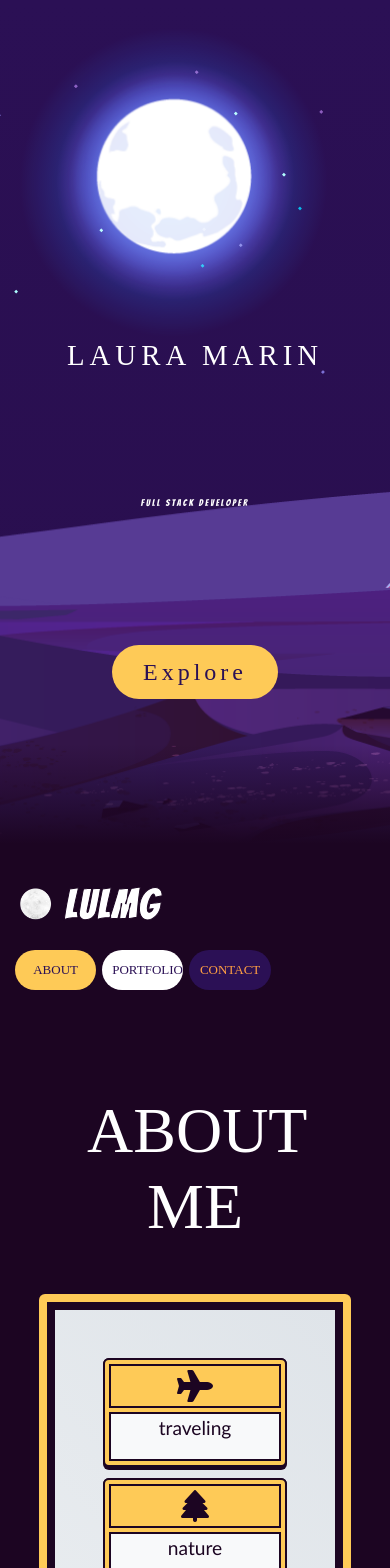
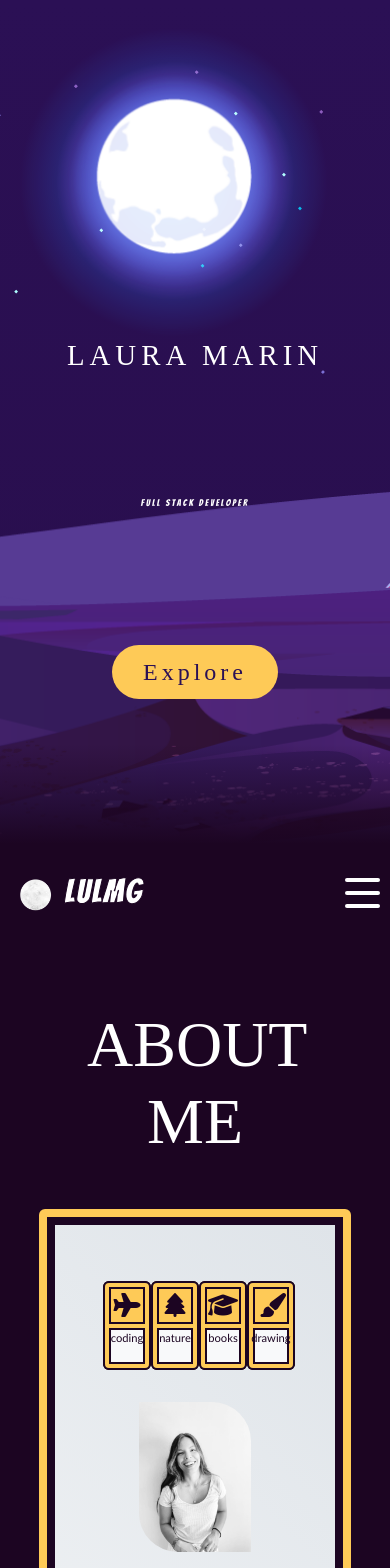
Before and after one commit to LulMg/portfolio-2022, a React (Create React App) app: page / in a window 390 px wide. Shown: the top 1568 px of the page. Built offline with nearby package versions, Linux system fonts and the light colour scheme; a web font is replaced by a local one.

Commit message:
responsive changes

```diff
--- a/src/App.js
+++ b/src/App.js
@@ -35,41 +35,41 @@ function App() {
             <div className="container p-2 rounded" id="bgMain">
               <div className="p-5" id="bgAboutMe">
                 <div className="hobbies">
-                  <div>
+                  <div className="mt-2 h">
                     <components.Hobbie
-                      nameIcon={<i className="fa-solid fa-plane fa-2x m-1"></i>}
-                      text={"traveling"}
+                      nameIcon={<i className="fa-solid fa-plane fa-xl m-3"></i>}
+                      text={"coding"}
                     />
                   </div>
-                  <div className="mt-2">
+                  <div className="mt-2 h">
                     <components.Hobbie
-                      nameIcon={<i className="fa-solid fa-tree fa-2x m-1"></i>}
+                      nameIcon={<i className="fa-solid fa-tree fa-xl m-3"></i>}
                       text={"nature"}
                     />
                   </div>
-                  <div className="mt-2">
+                  <div className="mt-2 h">
                     <components.Hobbie
                       nameIcon={
-                        <i className="fa-solid fa-graduation-cap fa-2x m-1"></i>
+                        <i className="fa-solid fa-graduation-cap fa-xl m-3"></i>
                       }
                       text={"books"}
                     />
                   </div>
-                  <div className="mt-2">
+                  <div className="mt-2 h">
                     <components.Hobbie
                       nameIcon={
-                        <i className="fa-solid fa-paintbrush fa-2x m-1"></i>
+                        <i className="fa-solid fa-paintbrush fa-xl m-3"></i>
                       }
                       text={"drawing"}
                     />
                   </div>
                 </div>
-                <span className="aboutMeSec text-center">
+                <span className="aboutMeSec">
                   <img src={avatar} alt="avatar" />
 
                   <a href={resume} className="btn mt-2" id="cv">
                     <span className="d-flex justify-content-center">
-                      <span className="me-3">
+                      <span className="me-2">
                         <i className="fa-solid fa-file fa-lg"></i>
                       </span>
                       <h6>RESUME (CV)</h6>
@@ -83,7 +83,7 @@ function App() {
                     <h1 className="text-center my-5" id="hello">
                       Hello World!
                     </h1>
-                    <div className="">
+                    <div>
                       <p>
                         I'm Laura Marín, a
                         <span className="FullStk"> Full Stack developer </span>
@@ -147,17 +147,17 @@ function App() {
             <h2 className="wavy"> CONTACT ME</h2>
           </div>
           <div className="d-flex justify-content-center access">
-            <div>
+            <div className="footerbutton">
               <a href="https://github.com/LulMg">
                 <components.BotonPurp title= {<i className="fa-brands fa-github-alt fa-2x px-1"></i>}/>
               </a>
             </div>
-            <div className="mx-5">
+            <div className="mx-5 footerbutton">
               <a href="https://www.linkedin.com/in/lauramarinlulm/">
                 <components.BotonW title= {<i className="fa-brands fa-linkedin fa-2x px-1"></i>}/>
               </a>
             </div>
-          <div className="text-center mail">
+          <div className="text-center mail footerbutton">
               <a href="mailto:lulumarin.25.lm@gmail.com">
                 <components.BotonW title= {<i className="fa-solid fa-envelope fa-2x px-1"></i>}/>
               </a>
--- /dev/null
+++ b/src/components/hamburguerButton.js
@@ -0,0 +1,14 @@
+import React from "react";
+import "../styles/hamburguerButton.css";
+
+function HamburguerButton(props) {
+  return (
+    <div onClick={props.handleClick} className={`icon nav-icon-5 ${props.active ? 'open' : ''}`}>
+      <span></span>
+      <span></span>
+      <span></span>
+    </div>
+  );
+}
+
+export default HamburguerButton;
--- a/src/components/navBar.js
+++ b/src/components/navBar.js
@@ -1,32 +1,41 @@
-import React from "react";
+import React, {useState} from "react";
 import { BotonPurp, BotonW, BotonY } from "./boton";
 import "../styles/navbar.css";
 import logo from "../images/logo.png";
+import HamburguerButton from "./hamburguerButton";
 
 export function NavBar() {
-
+  const [active, setActive] = useState(false)
+  const handleClick = () =>{
+    setActive(!active)
+  }
   return (
-    <nav className="navbar sticky-top">
+    <nav className="sticky-top">
       <div className="container lol">
         <a className="navbar-brand" href="#">
-          <span className="d-flex">
+          <span className="logo">
             <img src={logo} alt="logo"></img>
             <h1 id="l" className="mx-1">
               LuLMg
             </h1>
           </span>
         </a>
-        <span className="navbar-text botones">
-          <a href="#explore">
+        <span className={`navbar-text botones ${active ? 'active' : ''}`}>
+          <div className="links">
+            <a onClick={handleClick} href="#explore">
               <BotonPurp title="ABOUT" />
             </a>
-          <a href="#portfolioTitle">
+            <a onClick={handleClick} href="#portfolioTitle">
               <BotonW title="PORTFOLIO" />
             </a>
-          <a href="#contact">
+            <a onClick={handleClick} href="#contact">
               <BotonY title="CONTACT" />
             </a>
+          </div>
         </span>
+      </div>
+        <div className="burguerButton">
+          <HamburguerButton active={active} handleClick = {handleClick}/>
         </div>
     </nav>
   );
--- a/src/index.css
+++ b/src/index.css
@@ -1,5 +1,6 @@
 *{
   scroll-behavior:smooth;
+  box-sizing: border-box;
 }
 body {
   margin: 0;
--- a/src/styles/App.css
+++ b/src/styles/App.css
@@ -4,7 +4,7 @@
   position: relative;
 }
 p{
-  font-size: 1.2em;
+  font-size: 2.1vh;
   color: #fff
 }
 .bodyPart{
@@ -22,16 +22,19 @@ p{
   width: 75%;
   height: auto;
   border-radius: 15px 105px;
-  box-sizing: border-box;
+}
+.aboutMeSec{
   padding: 1rem;
-  box-sizing: border-box;
+  display: flex;
+  flex-direction: column;
+  align-items: center;
 }
 #bgAboutMe{
   display: flex;
   justify-content: center;
+  align-items: center;
   background: linear-gradient(45deg, rgb(255, 255, 255), #dfe4e9);
   border: 8px solid #1c0522;
-  box-sizing: border-box;
 }
 #bgMain{
   background-color: #feca57;
@@ -66,11 +69,11 @@ p{
   height: 8rem;
   margin-right: 5px;
 }
-#skillBg img:hover{
+/* #skillBg img:hover{
   transform: translateY(-10%);
   transition: all 0.3s ease-in-out;
   border-bottom: 5px solid #1c0522;
-}
+} */
 .wave{
 background-color: rgb(255, 255, 255);
 }
@@ -191,16 +194,29 @@ background-color: rgb(255, 255, 255);
   display: flex;
   flex-direction: column;
 }
+.footerbutton:hover{
+  transform: translateY(-2%);
+  transition: all 0.2s ease-in-out;
+}
 
-@media screen and (max-width: 700px){
+@media screen and (max-width: 850px){
   #bgAboutMe{
     display:block;
+    justify-content: center;
+    align-items: center;
   }
   #bgAboutMe img{
     padding-left: 20%;
+    width: 95%;
+    border-radius: 5px 55px;
+    padding: 1rem;
   }
-  #cv{
-    margin-left: 20%;
+  .btn h6{
+    font-size: 63%;
+  }
+  .btn{
+    align-items: center;
+    justify-content: center;
   }
   #skillBg img{
     width: 18%;
@@ -208,6 +224,16 @@ background-color: rgb(255, 255, 255);
   }
   #contact h2{
     font-size: 3rem;
+  }
+  .hobbies{
+    display: flex;
+    flex-direction: row;
+    justify-content: space-around;
+    align-items: center;
+  }
+  p{
+    font-size: 2vh;
+    color: #fff
   }
 }
 .freeVec p{
--- a/src/styles/button.css
+++ b/src/styles/button.css
@@ -17,9 +17,9 @@ button{
     background: #2b1055;
     color: #ff9f43;
 }
-@media screen and (max-width: 700px){
+@media only screen and (max-width:850px){
     button{
-      width: 32%;
+      /* width: 32%; */
       height: auto;
       font-size: small;
     }
--- a/src/styles/carousel.css
+++ b/src/styles/carousel.css
@@ -1,7 +1,3 @@
-.papiro:hover{
-    transform: translateY(-3%);
-    transition: all 0.2s ease-in-out;
-}
 .flechas{
     color: #ff9f43;
     font-size:large;
--- /dev/null
+++ b/src/styles/hamburguerButton.css
@@ -0,0 +1,50 @@
+.nav-icon-5{
+    width: 35px;
+    height: 30px;
+    margin: 10px 10px;
+    position: relative;
+    cursor: pointer;
+    /* display: inline-block; */
+  }
+  .nav-icon-5 span{
+    background-color:#fff;
+    position: absolute;
+    border-radius: 2px;
+    transition: .3s cubic-bezier(.8, .5, .2, 1.4);
+    width:100%;
+    height: 4px;
+    transition-duration: 500ms
+  }
+  .nav-icon-5 span:nth-child(1){
+    top:0px;
+    left: 0px;
+  }
+  .nav-icon-5 span:nth-child(2){
+    top:13px;
+    left: 0px;
+    opacity:1;
+  }
+  .nav-icon-5 span:nth-child(3){
+    bottom:0px;
+    left: 0px;
+  }
+  .nav-icon-5:not(.open):hover span:nth-child(1){
+    transform: rotate(-3deg) scaleY(1.1);
+  }
+  .nav-icon-5:not(.open):hover span:nth-child(2){
+    transform: rotate(3deg) scaleY(1.1);
+  }
+  .nav-icon-5:not(.open):hover span:nth-child(3){
+    transform: rotate(-4deg) scaleY(1.1);
+  }
+  .nav-icon-5.open span:nth-child(1){
+    transform: rotate(45deg);
+    top: 13px;
+  }
+  .nav-icon-5.open span:nth-child(2){
+    opacity:0;
+  }
+  .nav-icon-5.open span:nth-child(3){
+    transform: rotate(-45deg);
+    top: 13px;
+  }
--- a/src/styles/hobbie.css
+++ b/src/styles/hobbie.css
@@ -11,6 +11,8 @@
 }
 .bor{
     border: 2px solid #1c0522;
+    display: flex;
+    justify-content: center;
 }
 #hobbieStyle:hover{
     transform: translateY(-8%);
@@ -19,8 +21,25 @@
 .textIcon{
     color: #1c0522;
     font-family: 'Gill Sans', 'Gill Sans MT', Calibri, 'Trebuchet MS', sans-serif;
-    /* font-size: medium; */
+    font-size: 100%;
 }
 i{
     color: #1c0522;
 }
+.h{
+    display: flex;
+    justify-content: center;
+    width: 3rem;
+    height: auto;
+}
+@media only screen and (max-width:850px){
+    .bodyHobb{
+        background-color: #220505;
+        width: 100%;
+        height: 90%;
+    }
+    .textIcon{
+        font-size: 70%;
+    }
+
+}
--- a/src/styles/navbar.css
+++ b/src/styles/navbar.css
@@ -1,6 +1,9 @@
 .lol{
-    z-index: 9;
-    white-space: nowrap
+    /* z-index: 9; */
+    /* white-space: nowrap; */
+    display: flex;
+    justify-content: space-between;
+    align-items: center;
 }
 span h1{
     font-weight: 800;
@@ -11,8 +14,56 @@ span h1{
 span h1#l{
     color: #fff;
     -webkit-text-stroke: 1px #1c0522;
-
 }
 img{
     height: 3rem;
 }
+.burguerButton{
+    display: none;
+}
+.logo{
+    display: flex;
+    align-items: center;
+    margin-top: 4px;
+}
+
+@media only screen and (max-width:850px){
+    .navbar-text{
+        display: flex;
+        flex-direction:column;
+        width: 100%;
+        height: 100vh;
+        background-color: #f8c24c;
+        border-radius: 0 0 5% 50%;
+        margin-top: -2995px;
+        transition: all 0.8s ease;
+    }
+    .navbar-text.active{
+        display: block;
+        flex-direction: column;
+        position: absolute;
+        top: 0;
+        width: 100%;
+        height: 100vh;
+        justify-content: center;
+        align-items: center;
+        margin-top: 0;
+    }
+    .links{
+        display: flex;
+        flex-direction:column;
+        justify-content: center;
+        align-items: center;
+        width: 100%;
+        height: 100vh;
+    }
+    .botones a{
+        padding: 5px;
+    }
+    .burguerButton{
+        display:block;
+    }
+    nav{
+        display: flex;
+    }
+}
--- a/src/styles/welcome.css
+++ b/src/styles/welcome.css
@@ -10,7 +10,7 @@
     content: '';
     position: absolute;
     bottom: 0;
-    width: 100%;
+    width: 100vw;
     height: 100px;
     background: linear-gradient(to top, #1c0522, transparent);
     z-index: 1000;
@@ -19,8 +19,8 @@
     position: absolute;
     top: 0;
     left: 0;
-    width: 100%;
-    height: 100%;
+    width: 100vw;
+    height: 100vh;
     object-fit:cover;
     pointer-events: none;
 }
@@ -68,3 +68,6 @@
     font-family: 'Bangers', cursive;
     letter-spacing: 2px;
 }
+@media only screen and (max-width:850px){
+
+}
```
Lines whose indentation alone changed are shown as unchanged.
